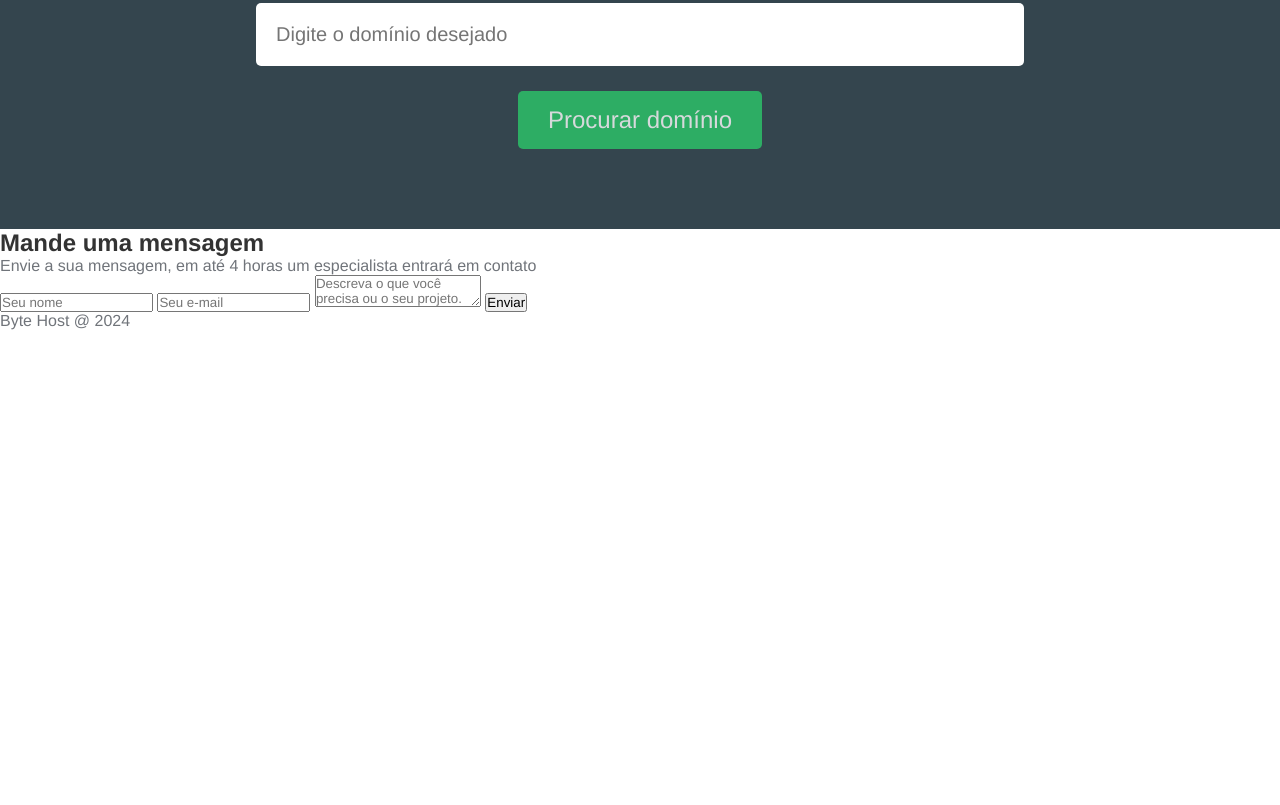
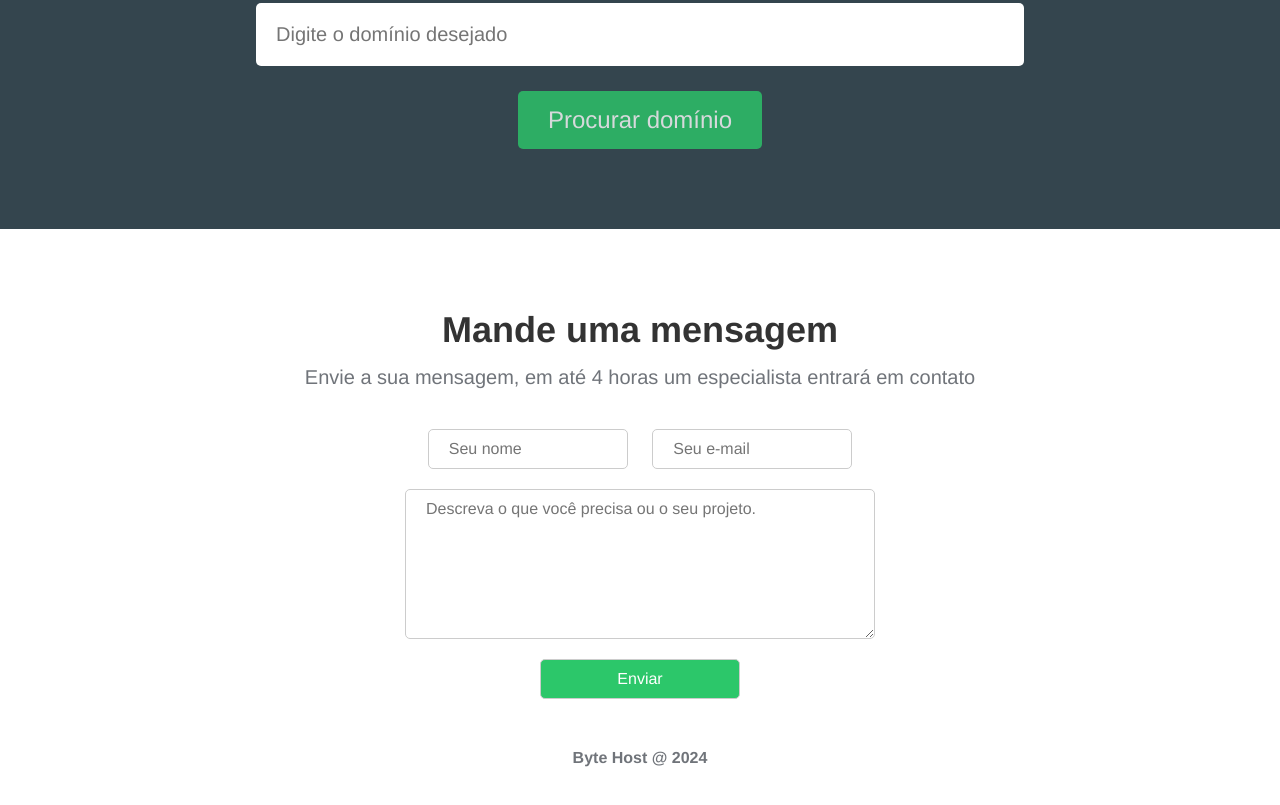
Before and after one commit to fernando2k96/Byte-Host, a plain HTML site: page index.html in a window 1280 px wide. Shown: the part 1824-2629 px from the top of the page. Before the commit the page ends 2154 px from the top, so only its background shows below. Drawn offline with Linux system fonts and the light colour scheme.

Commit message:
new css6

```diff
--- a/css/styles.css
+++ b/css/styles.css
@@ -260,3 +260,53 @@ nav {
 .searchdomain-container input[type="submit"]:hover {
     opacity: 1;
 }
+
+/* formulario de contato */
+
+.contact-container {
+    text-align: center;
+    padding: 5rem 2rem 0;
+}
+
+.contact-container h2 {
+    font-size: 36px;
+    margin-bottom: 15px;
+}
+
+.contact-container P {
+    font-size: 20px;
+    margin-bottom: 40px;
+}
+
+.contact-container input,
+.contact-container textarea {
+    width: 200px;
+    padding: 10px 20px;
+    font-size: 16px;
+    border-radius: 5px;
+    border: 1px solid #ccc;
+    margin: 0 10px 20px;
+}
+
+.contact-container textarea {
+    display: block;
+    margin: 0 auto 20px;
+    width: 470px;
+    height: 150px;
+}
+
+.contact-container input[type="submit"] {
+    display: block;
+    margin: 0 auto;
+    background-color: #2cc76a;
+    color: #fff;
+    cursor: pointer;
+}
+
+/* footer */
+
+footer {
+    text-align: center;
+    font-weight: bold;
+    margin: 50px 0 100px;
+}
```
